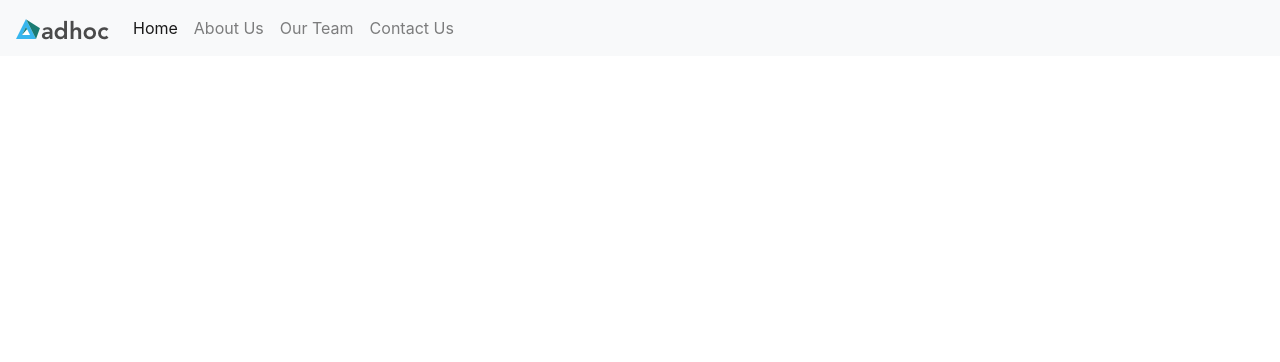
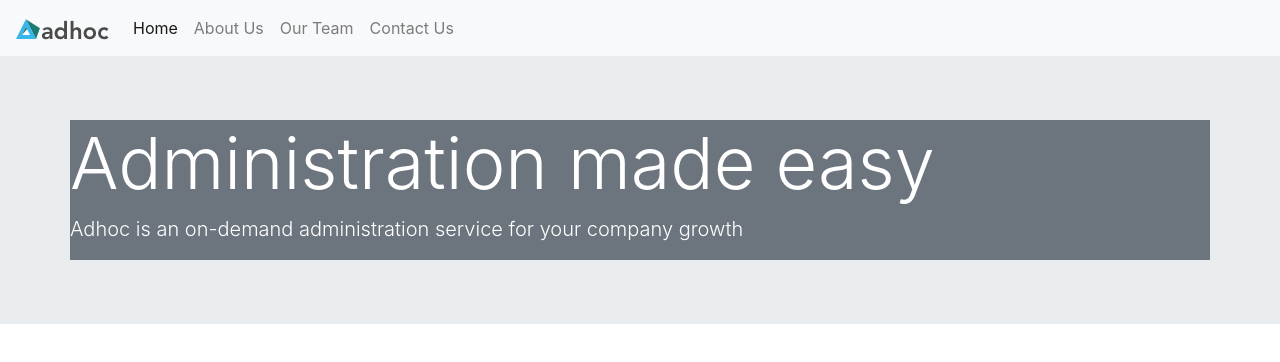
Before and after one commit to sjwever/BootStrapproject1, a plain HTML site: page index.html in a window 1280 px wide. Drawn offline with nearby package versions, Linux system fonts and the light colour scheme.

Commit message:
css file add

```diff
--- a/index.html
+++ b/index.html
@@ -32,7 +32,16 @@
           </div>
     </nav>
 
+    <div class="jumbotron jumbotron-fluid">
 
+        <div class="container">
+            <div class="row bg-secondary">
+            <h1 class="display-3 text-center text-white">Administration made easy</h1>
+            <p class="lead text-center text-white">Adhoc is an on-demand administration service for your company growth</p>
+          </div>
+        </div>
+
+    </div>
 
     <script src="https://code.jquery.com/jquery-3.3.1.slim.min.js" integrity="sha384-q8i/X+965DzO0rT7abK41JStQIAqVgRVzpbzo5smXKp4YfRvH+8abtTE1Pi6jizo" crossorigin="anonymous"></script>
     <script src="https://cdnjs.cloudflare.com/ajax/libs/popper.js/1.14.6/umd/popper.min.js" integrity="sha384-wHAiFfRlMFy6i5SRaxvfOCifBUQy1xHdJ/yoi7FRNXMRBu5WHdZYu1hA6ZOblgut" crossorigin="anonymous"></script>
```
Also changed, not shown: css/style.css (added).
